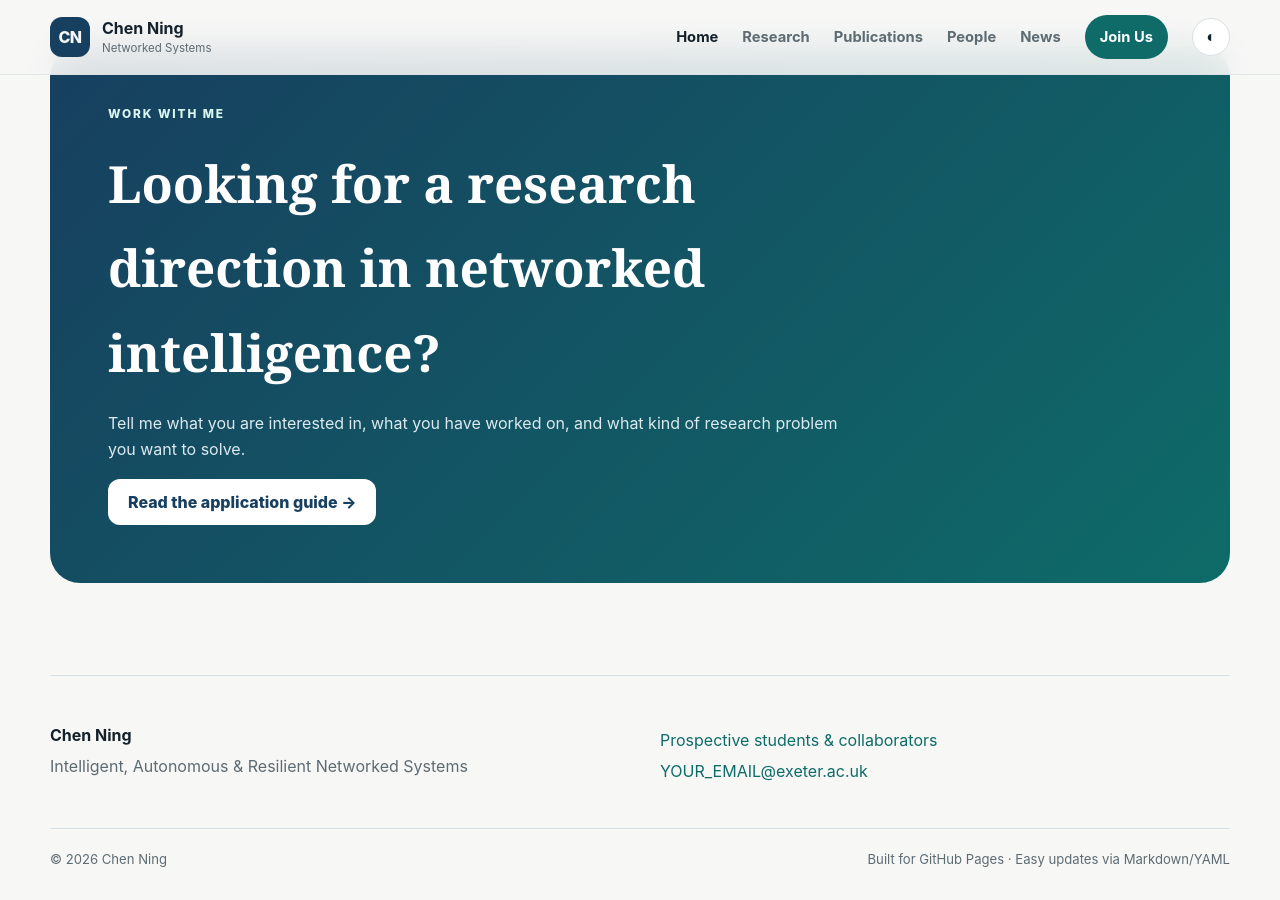
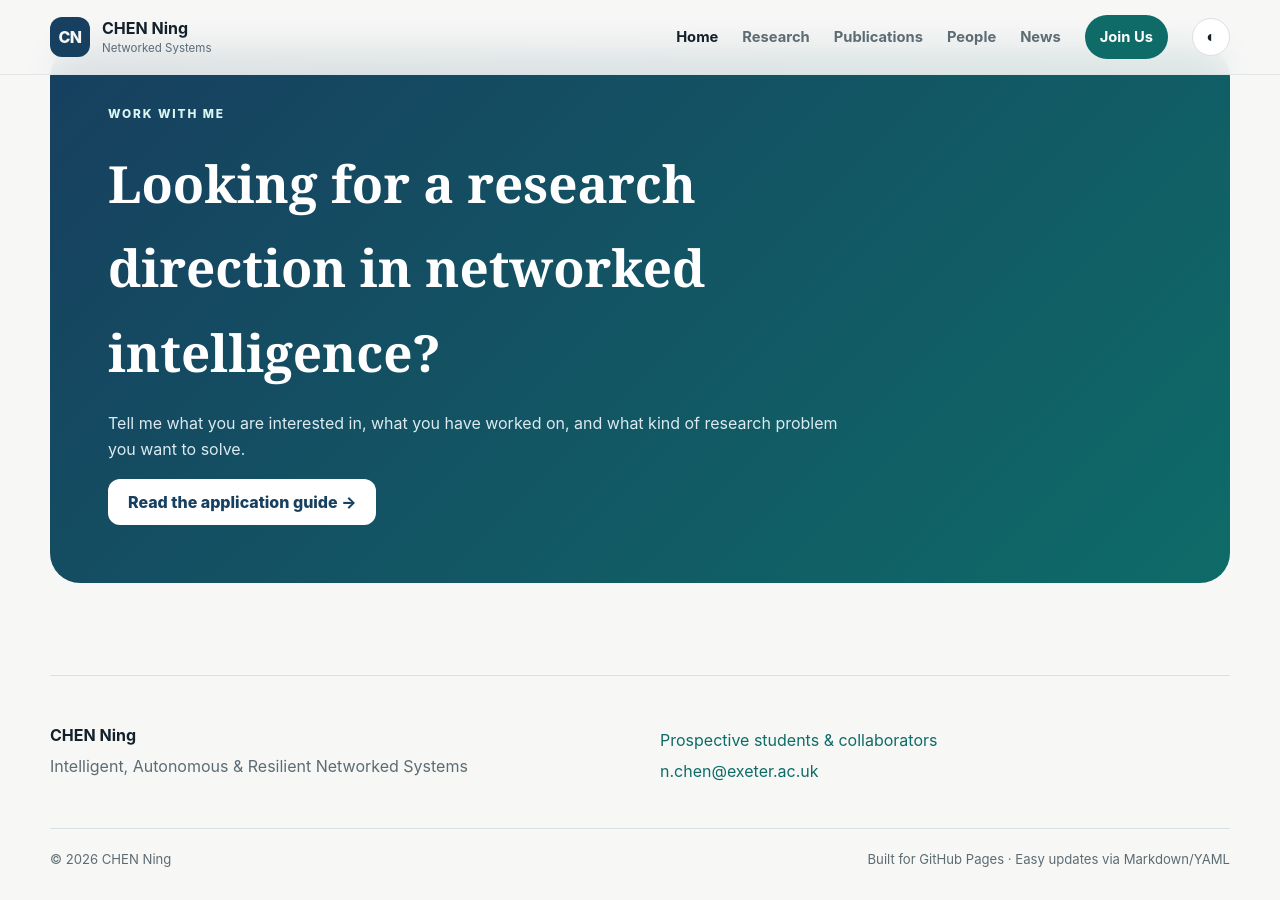
Before and after one commit to cntju/chenning, a Jekyll site: the page built from _pages/home.md, in a window 1280 px wide and 900 px high, scrolled down 4300 px. Built offline with Jekyll 4.4.1, drawn with Linux system fonts in a browser that asks for light colours.

Commit message:
Update _config.yml

```diff
--- a/_config.yml
+++ b/_config.yml
@@ -3,10 +3,10 @@
 # Edit this file for your name, affiliation and profile links.
 # ============================================================
 
-name: "Chen Ning"
+name: "CHEN Ning"
 title: "MSCA Postdoctoral Fellow"
 institution: "University of Exeter"
-email: "YOUR_EMAIL@exeter.ac.uk"
+email: "n.chen@exeter.ac.uk"
 photo: "/images/profile-placeholder.svg"
 
 # Main research positioning shown across the site
@@ -14,13 +14,13 @@ tagline: "Intelligent, Autonomous & Resilient Networked Systems"
 description: "Academic homepage of Chen Ning — IoT, network resilience, edge intelligence, AI for networking, and topology optimization."
 
 # Replace YOUR_GITHUB_USERNAME after creating the repository.
-url: "https://YOUR_GITHUB_USERNAME.github.io"
+url: "https://chenning.github.io"
 baseurl: ""
 
 # Public profile links. Leave a value blank to hide it.
 links:
-  google_scholar: "https://scholar.google.com/citations?user=QBz7NS0AAAAJ"
-  github: "https://github.com/YOUR_GITHUB_USERNAME"
+  google_scholar: "https://scholar.google.com/citations?hl=en&user=QBz7NS0AAAAJ&view_op=list_works&sortby=pubdate"
+  github: "https://github.com/cntju"
   orcid: ""
   linkedin: ""
   researchgate: ""
```
